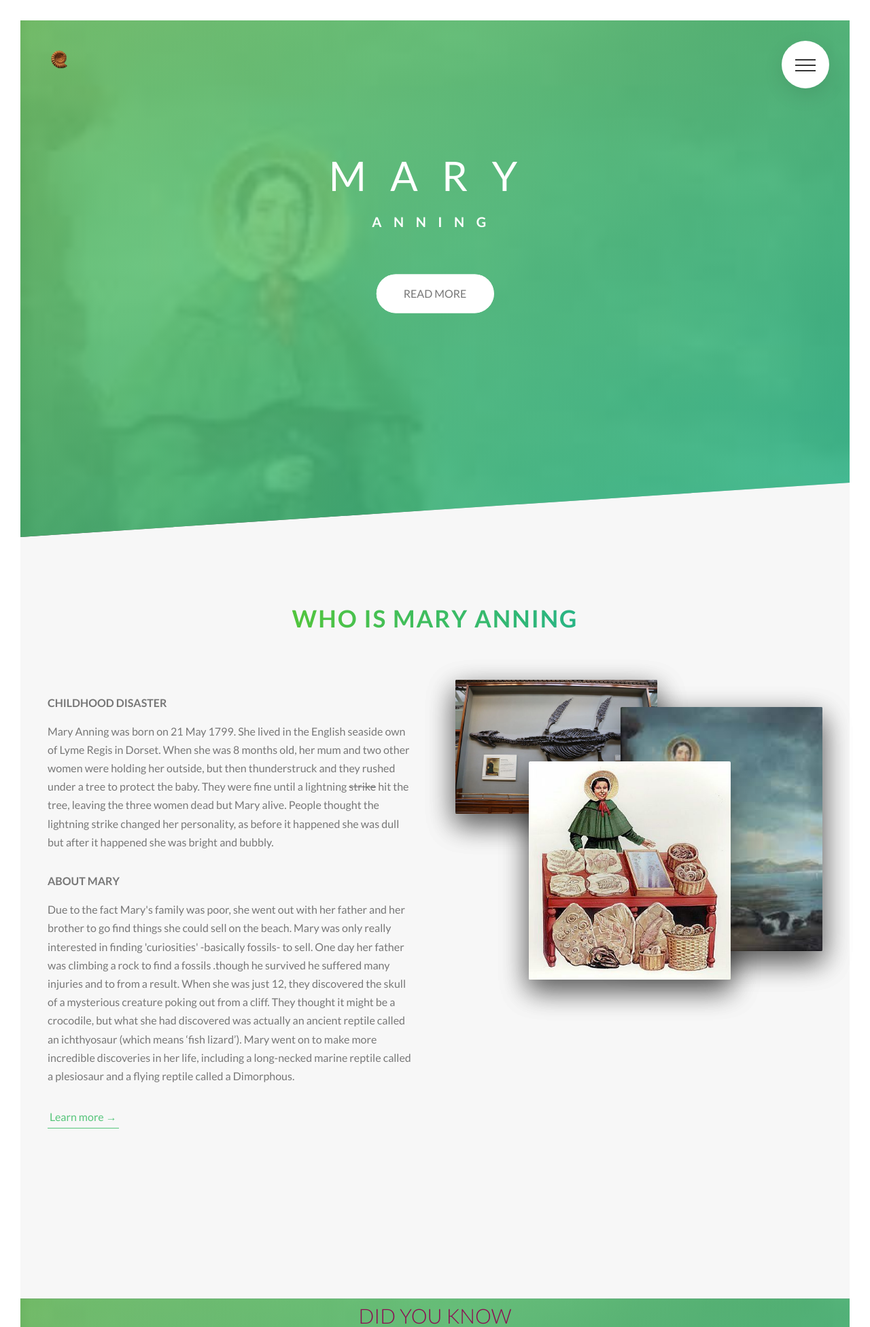
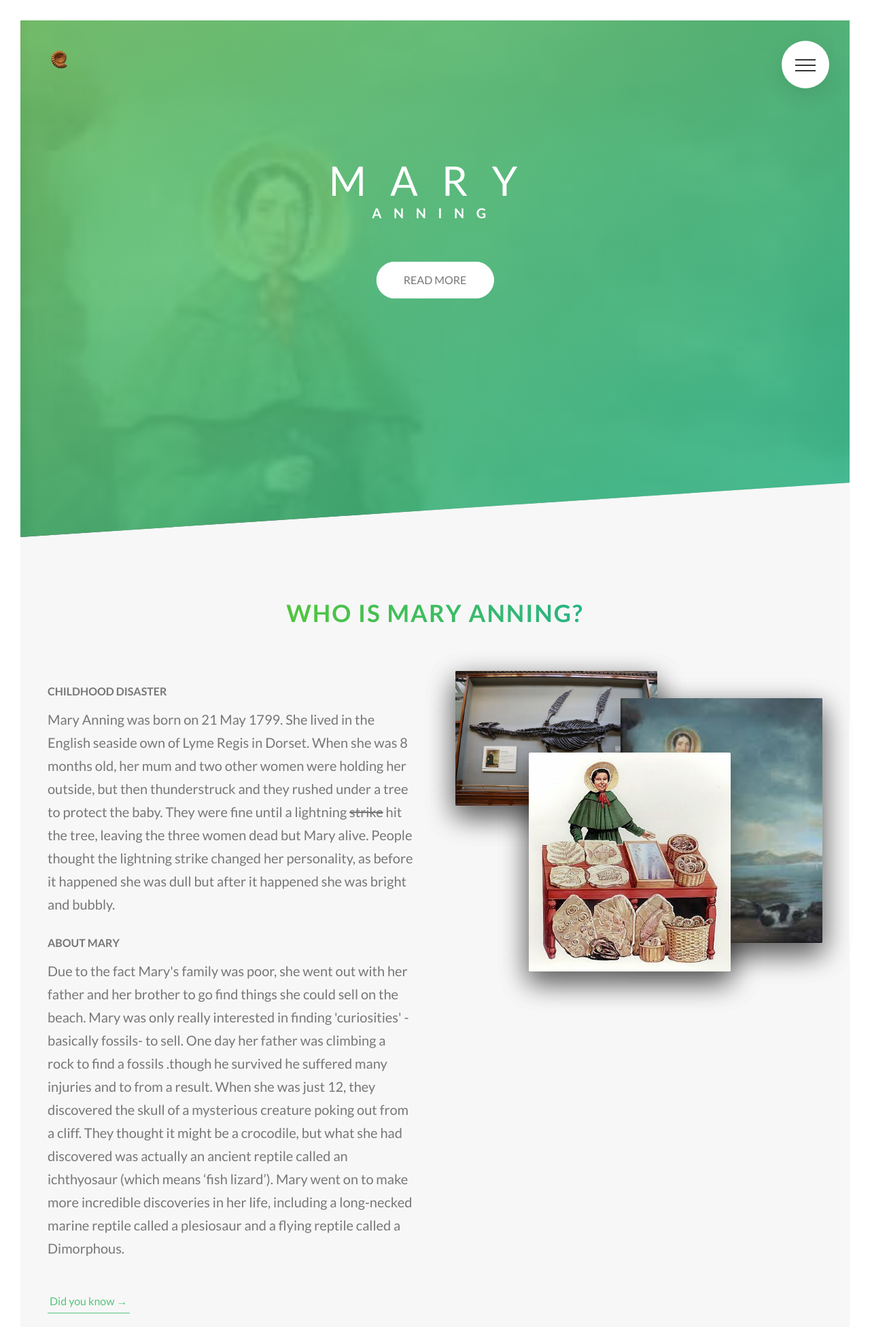
Before and after one commit to olutobs/js, a PHP site: the page made by mary anning/landing-page.html in a window 1280 px wide. Shown: the top 1952 px of the page at 68% size. Run offline with PHP 8.4, Linux system fonts and the light colour scheme.

Commit message:
design chnges

```diff
--- a/mary anning/landing-page.html
+++ b/mary anning/landing-page.html
@@ -7,12 +7,14 @@
 
         <link href="https://fonts.googleapis.com/css?family=Lato:100,300,400,700,900" rel="stylesheet">
 
+        <link rel="stylesheet" href="https://stackpath.bootstrapcdn.com/bootstrap/4.4.1/css/bootstrap.min.css" integrity="sha384-Vkoo8x4CGsO3+Hhxv8T/Q5PaXtkKtu6ug5TOeNV6gBiFeWPGFN9MuhOf23Q9Ifjh" crossorigin="anonymous">
+
         <!--<link rel="stylesheet" href="css/icon-font.css">-->
 
         <link rel="stylesheet" href="landing.css">
         <link rel="shortcut icon" type="image/png" href="img/favicon.png">
 
-        <title>Mary anning</title>
+        <title>Mary Anning</title>
     </head>
 
     <body>
@@ -27,11 +29,11 @@
 
             <nav class="navigation__nav">
                 <ul class="navigation__list">
-                    <li class="navigation__item"><a href="#" class="navigation__link"><span>01</span>About Natous</a></li>
-                    <li class="navigation__item"><a href="#" class="navigation__link"><span>02</span>Your benfits</a></li>
-                    <li class="navigation__item"><a href="#" class="navigation__link"><span>03</span>Popular tours</a></li>
-                    <li class="navigation__item"><a href="#" class="navigation__link"><span>04</span>Stories</a></li>
-                    <li class="navigation__item"><a href="#" class="navigation__link"><span>05</span>Book now</a></li>
+                    <li class="navigation__item"><a href="#head1" class="navigation__link"><span>01</span>Who is Mary Anning</a></li>
+                    <li class="navigation__item"><a href="#mary1" class="navigation__link"><span>02</span>Did you know</a></li>
+                    <li class="navigation__item"><a href="#" class="navigation__link"><span>03</span>More Info</a></li>
+                    <li class="navigation__item"><a href="#" class="navigation__link"><span>04</span>Quiz</a></li>
+
                     </ul>
             </nav>
         </div>
@@ -43,24 +45,24 @@
 
             <div class="header__text-box">
                 <h1 class="heading-primary">
-                    <span class="heading-primary--main">mary</span>
-                    <span class="heading-primary--sub">anning</span>
+                    <span class="heading-primary--main">Mary</span>
+                    <span class="heading-primary--sub">Anning</span>
                 </h1>
 
-                <a href="#section-about" class="btn btn--white btn--animated"> read more</a>
+                <a href="#section-about" class="btn btn--white btn--animated"> Read more</a>
             </div>
         </header>
 
         <main>
             <section id="section-about" class=" section-about">
                 <div class="u-center-text u-margin-bottom-big">
-                    <h2 class="heading-secondary">
-                       Who is mary anning
+                    <h2 id="head1" class="heading-secondary">
+                       Who is Mary Anning?
                     </h2>
                 </div>
 
                 <div class="row">
-                    <div class="col-1-of-2">
+                    <div class="col-1-of-2 textSize ">
                         <h3 class="heading-tertiary u-margin-bottom-small">childhood disaster</h3>
                         <p class="paragraph">
                          Mary Anning was born on 21 May 1799. She lived in the English seaside own of Lyme Regis in Dorset. When she was 8 months old, her mum and two other women were holding her outside, but then thunderstruck and they rushed under a tree to protect the baby. They were fine until a lightning <strike>strike</strike> hit the tree, leaving the three women dead but Mary alive. People thought the lightning strike changed her personality, as before it happened she was dull but after it happened she was bright and bubbly.
@@ -70,7 +72,7 @@
                         </p>
 
                         <h3 class="heading-tertiary u-margin-bottom-small">about mary</h3>
-                        <p class="paragraph">
+                        <p class="paragraph textSize ">
                      Due to the fact Mary's family was poor, she went out with her father and her brother to go find things she could sell on the beach. Mary was only really interested in finding 'curiosities' -basically fossils- to sell. One day her father was climbing a rock to find a fossils
                     .though he survived he suffered many injuries and to from a result.
 
@@ -80,7 +82,7 @@ When she was just 12, they discovered the skull of a mysterious creature poking
 Mary went on to make more incredible discoveries in her life, including a long-necked marine reptile called a plesiosaur and a flying reptile called a Dimorphous.
                         </p>
 
-                        <a href="#mary" class="btn-text">Learn more &rarr;</a>
+                        <a href="#mary" class="btn-text">Did you know &rarr;</a>
                     </div>
                     <div class="col-1-of-2">
                         <div class="composition">
@@ -116,44 +118,29 @@ Mary went on to make more incredible discoveries in her life, including a long-n
 
 
 
-                <h3 class="mary1">did you know</h3>
+                <h2 id='mary1' class="mary1 pt-4">Did you know?</h2><br>
              <h1 class="mary">
-             .did you know that the tongue twister 'she sells sea shells by the seashore' is actually about mary annings <br>
-  .mary discovered many fossils including plesiosaur, -fish lizard- ammonite, belemnite, ichthyosaur, coprolite -dinosaur poo- and dimorphous<br>
-  .she made £100/£200 for selling the pterosaur which was the same as £15,000 today.
+                <ul class="m-4">
+                    <li>Did you know that the tongue twister 'she sells sea shells by the seashore' is actually about mary annings </li><br>
+                    <li>Mary discovered many fossils including plesiosaur, -fish lizard- ammonite, belemnite, ichthyosaur, coprolite -dinosaur poo- and dimorphous</li><br>
+                    <li>She made £100/£200 for selling the pterosaur which was the same as £15,000 today.</li>
+                </ul>
              </h1>
 
 </header>
             <section class="section-tours" id="section-tours">
-                <div class="u-center-text u-margin-bottom-big">
-                    <h2 class="heading-secondary">
-                    more info
-                    </h2>
+                <div class="u-center-text">
+                    <h1 class="heading-secondary">
+                    <u>more info</u>
+                    </h1>
                 </div>
 
 
-                <div class="paragraph">
+                <div class="textSize text-center m-4 pb-3">
   Mary later on discovered that her job was called paleontologist.
-  Back when people didn't really know about fossils they named some of them a ladies finger,snake stone and a devils toenail.Her first discovery, she made when she was 12. She was on the beach when suddenly, she found a big piece of slate.She knew she had to find out what was in it so she followed the chipping methods her father showed her. Did you know the process of chipping it is called <bold>excavating</bold>.
-  Mary didn't get the recognition she wanted as rich london scientist would never feature her in there books.
+  <p class="text-primary">Back when people didn't really know about fossils they named some of them ladies' finger, snake stone and a devil's toenail.</p> <p class="text-success">When she was 12 year old, she made her first discovery. She was on the beach when suddenly, she found a big piece of slate. She knew she had to find out what was in it so she followed the chipping methods her father showed her.</p> <p class="text-info"> Did you know the process of chipping is called <bold>excavating</bold>.
+  Unfortunately, Mary didn't get the recognition she wanted as rich london scientist would never feature her in their books.</p>
   </div>
-  <section class="section-stories">
-    <div class="bg-video">
-        <video class="bg-video__content" autoplay muted loop>
-            <source src="img/video.mp4" type="video/mp4">
-            <source src="img/video.webm" type="video/webm">
-
-        </video>
-    </div>
-            </section>
-
-
-</section>
-                <div class="u-center-text u-margin-top-huge">
-                    <a href="#" class="btn btn--green">more</a>
-                </div>
-            </section>
-
 
 
             <section class="section-book">
@@ -167,7 +154,7 @@ Mary went on to make more incredible discoveries in her life, including a long-n
                                     </h2>
                                 </div>
 <div class="paragraph">
-    till this day mary is still respected as one of the best female paleontologists.
+    Till this day Mary is still respected as one of the best female paleontologists.
 </div>
 
 
@@ -176,7 +163,7 @@ Mary went on to make more incredible discoveries in her life, including a long-n
                                         <input type="radio" class="form__radio-input" id="small" name="size">
                                         <label for="small" class="form__radio-label">
                                             <span class="form__radio-button"></span>
-                                         hope you enjoyed
+                                         hope you enjoyed it
                                         </label>
                                     </div>
 
@@ -215,7 +202,7 @@ Mary went on to make more incredible discoveries in her life, including a long-n
 
                 <div class="col-1-of-2">
                     <p class="footer__copyright">
-                        Built by <a href="#" class="footer__link">oluwatobi</a>  <a href="#" class="footer__link">Advanced CSS and Sass</a>.
+                        Built by <a href="#" class="footer__link">oluwatobi olaogun</a>
                         Copyright &copy; by Olutobi .
 
                     </p>
--- a/mary anning/landing.css
+++ b/mary anning/landing.css
@@ -10,6 +10,10 @@
     font-weight: normal;
     font-style: normal;
 
+}
+
+.textSize {
+    font-size: 3rem;
 }
 
 [data-icon]:before {
@@ -843,7 +847,7 @@ body {
 }
 
 .paragraph {
-    font-size: 1.6rem;
+    font-size: 2.0rem;
 }
 
 .paragraph:not(:last-child) {
```
Also changed, not shown: mary anning/img/fossil.jpg (added).
